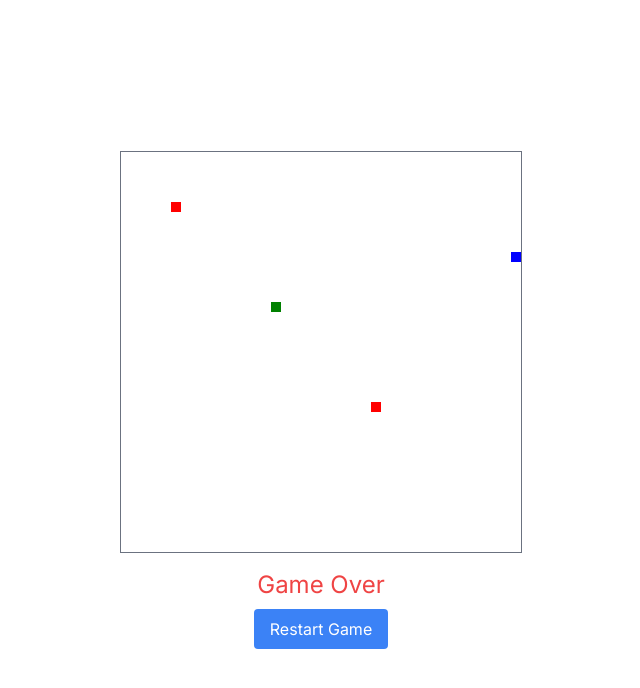
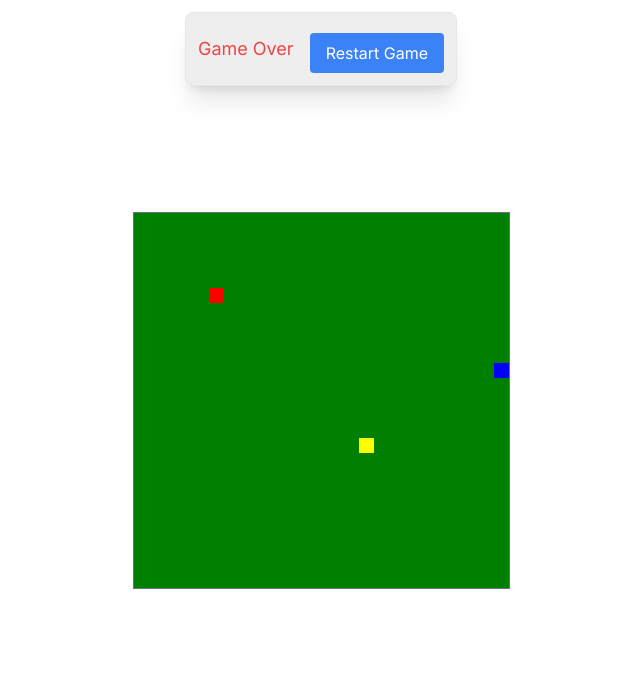
Before and after one commit to DonSanoj/Mini-Games-Collection, a Next.js app: page /SnakeGame in a window 1280 px wide. Shown: the top 688 px of the page, without its empty margins (319-959 px from the left). Built offline with nearby package versions, Linux system fonts and the light colour scheme.

Commit message:
Update smoothness of snake game

```diff
--- a/src/components/SnakeGame/SnakeGame.js
+++ b/src/components/SnakeGame/SnakeGame.js
@@ -6,14 +6,13 @@ export default function SnakeGame() {
     const canvasRef = useRef(null);
     const [snake, setSnake] = useState([{ x: 10, y: 10 }]);
     const [food, setFood] = useState({ x: 15, y: 15 });
-    const [bombs, setBombs] = useState([
-        { x: 5, y: 5 },
-        { x: 25, y: 25 }
-    ]);
+    const [bombs, setBombs] = useState([{ x: 5, y: 5 }]);  // Start with one bomb
     const [direction, setDirection] = useState({ x: 1, y: 0 });
-    const [speed, setSpeed] = useState(100);  // Slightly faster for smoother movement
+    const [speed, setSpeed] = useState(80);  // Adjusted for smoother movement
     const [gameOver, setGameOver] = useState(false);
-    const gridSize = 40;  // Larger grid size for smoother movement
+    const gridSize = 25;
+    const cellSize = 15;  // Increased cell size for larger snake, food, and bombs
+    const maxBombs = 7;
 
     useEffect(() => {
         const canvas = canvasRef.current;
@@ -41,8 +40,9 @@ export default function SnakeGame() {
 
             // Check if snake hits a bomb
             const bombHit = bombs.some(bomb => bomb.x === head.x && bomb.y === head.y);
-            if (bombHit && newSnake.length > 1) {
-                newSnake.pop();  // Decrease snake length by one segment
+            if (bombHit) {
+                setGameOver(true);
+                return;
             }
 
             newSnake.unshift(head);
@@ -54,34 +54,43 @@ export default function SnakeGame() {
                     y: Math.floor(Math.random() * gridSize)
                 });
 
-                // Add a new bomb when food is eaten
-                setBombs([...bombs, {
+                // Generate new bombs
+                const newBombs = [];
+                const newBombCount = Math.min(bombs.length + 1, maxBombs);
+                for (let i = 0; i < newBombCount; i++) {
+                    newBombs.push({
                         x: Math.floor(Math.random() * gridSize),
                         y: Math.floor(Math.random() * gridSize)
-                }]);
+                    });
+                }
+                setBombs(newBombs);
 
-                setSpeed(speed => Math.max(speed - 2, 50));  // Small speed increase
+                setSpeed(speed => Math.max(speed - 2, 40));  // Slightly faster after eating food
             } else {
                 newSnake.pop();
             }
 
             setSnake(newSnake);
 
+            // Clear canvas and fill with background color
+            context.clearRect(0, 0, canvas.width, canvas.height);
+            context.fillStyle = "green";
+            context.fillRect(0, 0, canvas.width, canvas.height);
+
             // Draw the snake
-            context.clearRect(0, 0, canvas.width, canvas.height);
             context.fillStyle = "blue";
             newSnake.forEach(segment => {
-                context.fillRect(segment.x * 10, segment.y * 10, 10, 10);  // Smaller grid cells
+                context.fillRect(segment.x * cellSize, segment.y * cellSize, cellSize, cellSize);
             });
 
             // Draw the food
-            context.fillStyle = "green";
-            context.fillRect(food.x * 10, food.y * 10, 10, 10);  // Smaller food size
+            context.fillStyle = "yellow";
+            context.fillRect(food.x * cellSize, food.y * cellSize, cellSize, cellSize);
 
             // Draw the bombs
             context.fillStyle = "red";
             bombs.forEach(bomb => {
-                context.fillRect(bomb.x * 10, bomb.y * 10, 10, 10);  // Bomb size
+                context.fillRect(bomb.x * cellSize, bomb.y * cellSize, cellSize, cellSize);
             });
         };
 
@@ -118,27 +127,29 @@ export default function SnakeGame() {
         <div className="flex flex-col items-center justify-center h-screen">
             <canvas
                 ref={canvasRef}
-                width="400"
-                height="400"
+                width={gridSize * cellSize}  // Larger canvas size to accommodate larger grid cells
+                height={gridSize * cellSize}
                 className="border border-gray-500"
             />
             {gameOver && (
-                <div className="mt-4 text-center">
-                    <h2 className="text-2xl text-red-500">Game Over</h2>
+                <div className={`absolute top-3 left-0 w-full flex items-center justify-center bg-opacity-50 z-30 transition-transform duration-700 ease-in-out transform`}>
+                    <div className="p-3 bg-[#eee] border rounded-lg shadow-xl text-center flex flex-row gap-4 items-center justify-center">
+                        <h2 className="text-lg text-red-500">Game Over</h2>
                         <button
                             className="mt-2 px-4 py-2 bg-blue-500 text-white rounded"
                             onClick={() => {
                                 setSnake([{ x: 10, y: 10 }]);
                                 setFood({ x: 15, y: 15 });
-                            setBombs([{ x: 5, y: 5 }, { x: 25, y: 25 }]);
+                                setBombs([{ x: 5, y: 5 }]);  // Reset to one bomb
                                 setDirection({ x: 1, y: 0 });
-                            setSpeed(100);  // Reset speed
+                                setSpeed(80);  // Reset speed
                                 setGameOver(false);
                             }}
                         >
                             Restart Game
                         </button>
                     </div>
+                </div>
             )}
         </div>
     );
```
Lines whose indentation alone changed are shown as unchanged.
